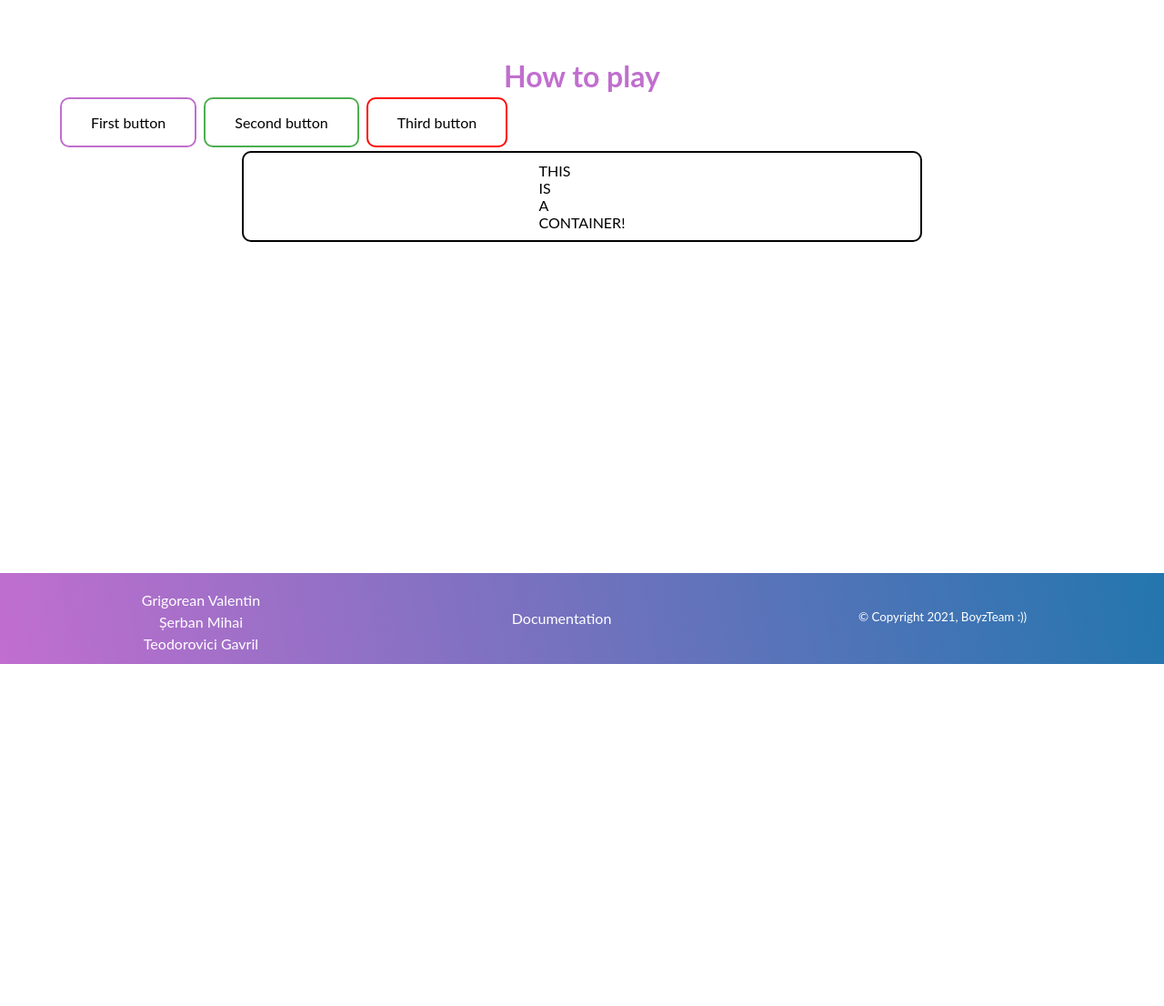
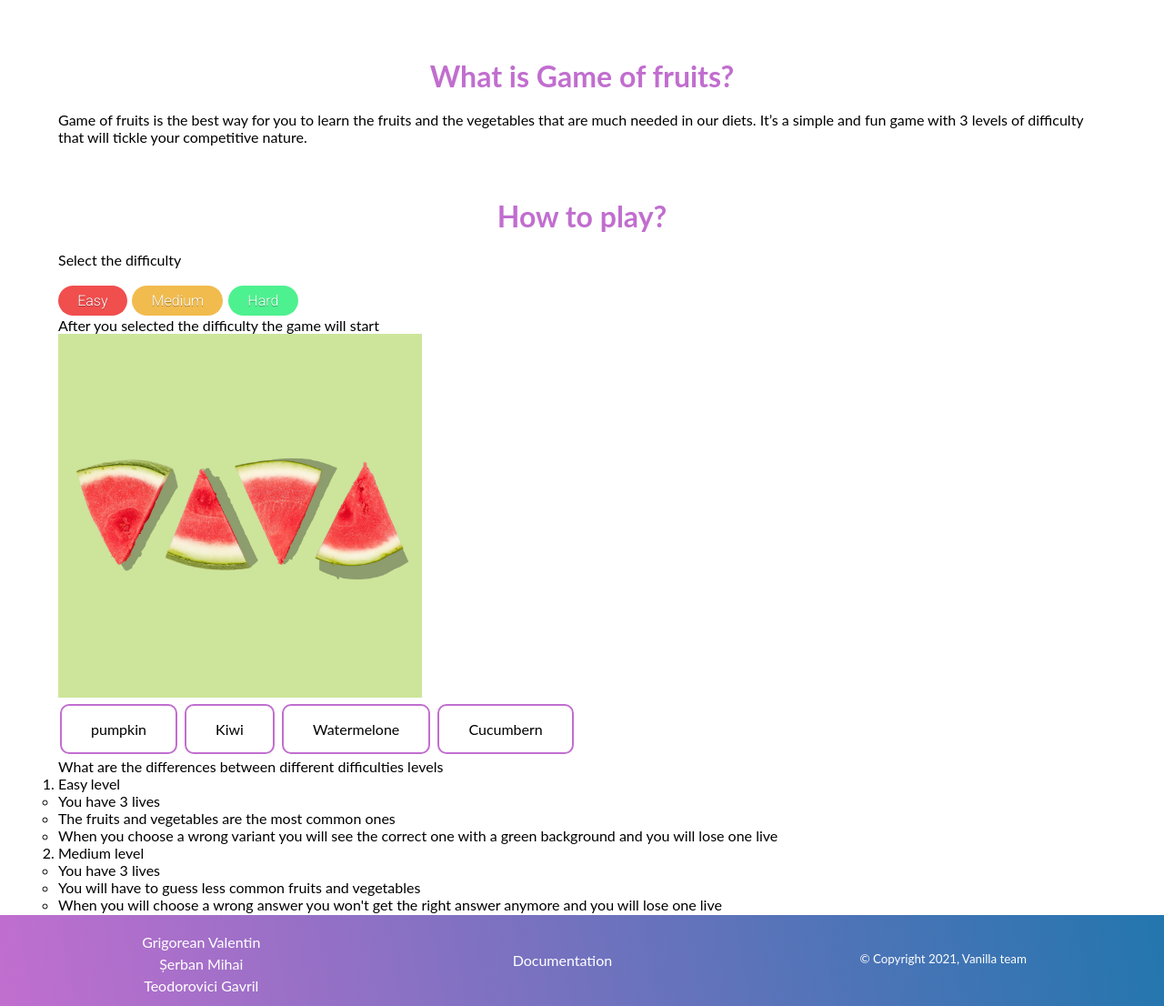
Before and after one commit to gotursix/schelettw, a PHP site: page /home/instructions in a window 1280 px wide. Shown: the part 70-1176 px from the top of the page at 91% size. Before the commit the page ends 800 px from the top, so only its background shows below. Run offline with PHP 8.4, Linux system fonts and the light colour scheme; some libraries are stand-ins or nearby versions; some web fonts are replaced.

Commit message:
added instuciton page html template

```diff
--- a/app/views/home/instructions.php
+++ b/app/views/home/instructions.php
@@ -1,17 +1,55 @@
 <?php $this->setSiteTitle('Instructions'); ?>
 <?php $this->start('body'); ?>
 <div class="container content">
-<h1 class="text-center red">How to play</h1>
+    <h1 class="text-center red">What is Game of fruits?</h1>
+        <br>
+    <p>
+        Game of fruits is the best way for you to learn the fruits and the vegetables that are much needed in our diets. It’s a simple and fun game with 3 levels of difficulty that will tickle your competitive nature.
+    </p>
+    <h1 class="text-center red">How to play?</h1>
+        <br>
+    <p>Select the difficulty</p>
+        <br>
+    <a href="#" class="difficulty-button button-easy" >Easy</a>
+    <a href="#" class="difficulty-button button-medium" >Medium</a>
+    <a href="#" class="difficulty-button button-hard" >Hard</a>
+        <br>
+    <p>After you selected the difficulty the game will start</p>
+    <img src="<?= PROOT ?>img/watermelone.jpg" alt="watermelone" class="game-image">
+        <br>
+    <button id="buttonPurple">pumpkin</button>
+    <button id="buttonPurple">Kiwi</button>
+    <button id="buttonPurple">Watermelone</button>
+    <button id="buttonPurple">Cucumbern</button>
+        <br>
+    <p>What are the differences between different difficulties levels</p>
+    <ol>
+        <li>
+            <p>Easy level</p>
+            <ul>
+                <li>You have 3 lives</li>
+                <li>The fruits and vegetables are the most common ones</li>
+                <li>When you choose a wrong variant you will see the correct one with a green background and you will lose one live</li>
+            </ul>
+        </li>
 
+        <li>
+            <p>Medium level</p>
+            <ul>
+                <li>You have 3 lives</li>
+                <li>You will have to guess less common fruits and vegetables</li>
+                <li>When you will choose a wrong answer you won't get the right answer anymore and you will lose one live</li>
+            </ul>
+        </li>
+        <li>
+            <p>Hard level</p>
+            <ul><li>You will have to guess from exotic fruits and vegetables</li></ul>
+        </li>
+    </ol>
+    <!--
+    <button id="buttonGreen">Second button</button>
+    <button id="buttonRed">Third button</button>
+    -->
+</div>
 
-<button id="buttonPurple">First button</button>
-<button id="buttonGreen">Second button</button>
-<button id="buttonRed">Third button</button>
-
-
-<div class="container1">THIS<br>
-                        IS<br>
-                        A<br>
-                        CONTAINER!</div>
-</div>
 <?php $this->end(); ?>
--- a/app/views/layouts/default.php
+++ b/app/views/layouts/default.php
@@ -45,7 +45,7 @@ use App\Models\Users;
         <li class="margins-githubList"><a id="documentationLink" href="https://github.com/teodorovicigavril">Teodorovici Gavril</a></li>
     </ul>
     <a class="padding-footer" id="documentationLink" href="#">Documentation</a>
-    <small class="padding-footer">&copy; Copyright <script>document.write(new Date().getFullYear())</script>, BoyzTeam :)) </small>
+    <small class="padding-footer">&copy; Copyright <script>document.write(new Date().getFullYear())</script>, Vanilla team </small>
 </footer>
 
 <script>
--- a/css/custom.css
+++ b/css/custom.css
@@ -257,3 +257,33 @@ html{
     padding-left: 5%;
     padding-right: 5%;
 }
+
+.game-image{
+    width: 400px;
+    height: auto;
+}
+.difficulty-button{
+    display:inline-block;
+    padding:0.3em 1.2em;
+    margin:0 0.1em 0.1em 0;
+    border:0.16em solid rgba(255,255,255,0);
+    border-radius:2em;
+    box-sizing: border-box;
+    text-decoration:none;
+    font-family:'Roboto',sans-serif;
+    font-weight:300;
+    color:#FFFFFF;
+    text-shadow: 0 0.04em 0.04em rgba(0,0,0,0.35);
+    text-align:center;
+    transition: all 0.2s;
+}
+.button-easy{
+    background-color:#f14e4e;
+}
+.button-medium{
+    background-color:#f1bb4e;
+}
+.button-hard{
+    background-color:#84f14e;
+    background-color:#4ef18f;
+}
```
Also changed, not shown: img/watermelone.jpg (added).
